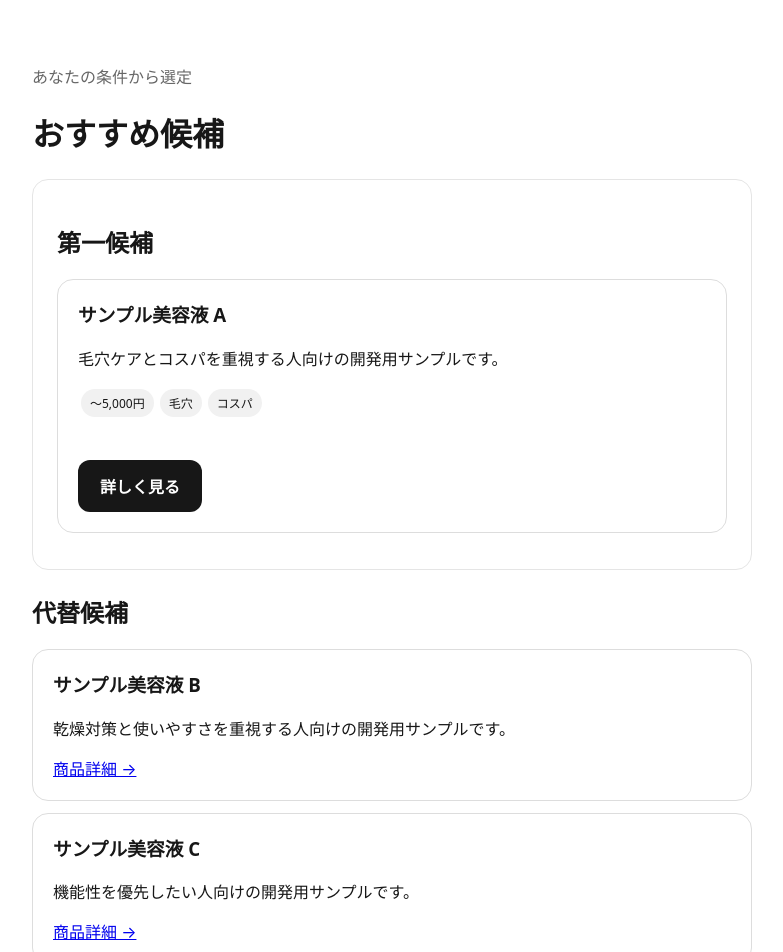
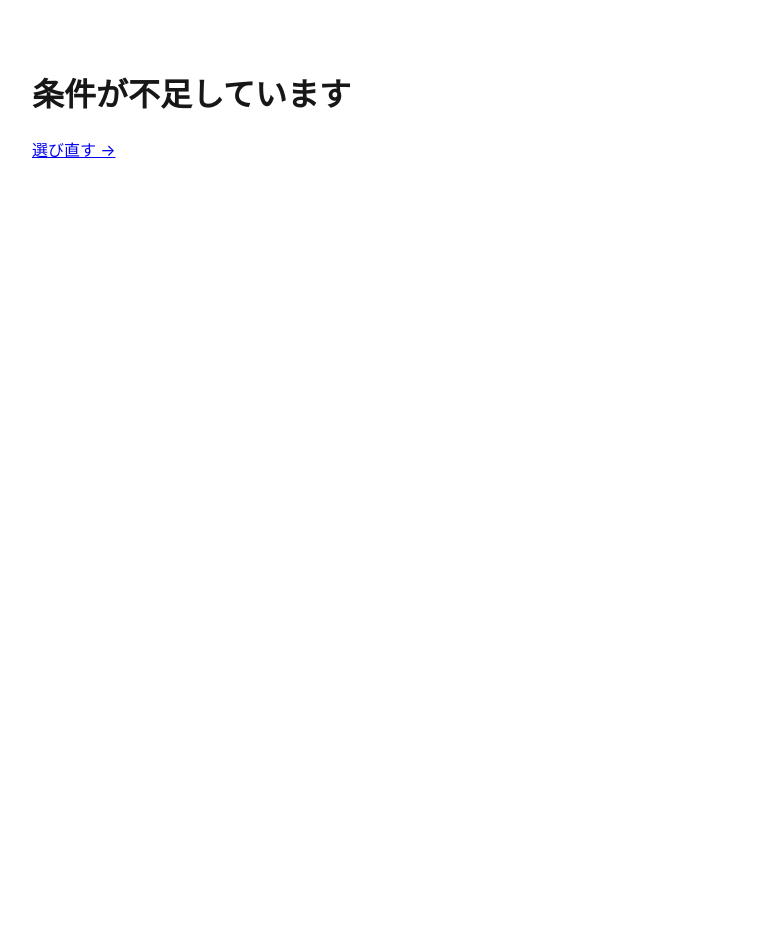
Before and after one commit to zmgt362-beep/biyoselect, a Next.js app: page /result in a window 1280 px wide. Shown: the top 952 px of the page, without its empty margins (248-1031 px from the left). After the commit the page ends 800 px from the top, so only its background shows below. Built offline with nearby package versions, Linux system fonts and the light colour scheme.

Commit message:
feat: use live Notion catalog for recommendations

```diff
--- a/app/result/page.tsx
+++ b/app/result/page.tsx
@@ -1,9 +1,30 @@
-'use client';
 import Link from 'next/link';
+import { getCatalog } from '@/lib/notion/catalog';
+import { rankProducts } from '@/lib/recommendation/score';
+import type { Budget, Concern, Priority } from '@/lib/recommendation/types';
 
-const products=[
- {id:'sample-a',name:'サンプル美容液 A',price:'〜5,000円',tags:['毛穴','コスパ'],reason:'毛穴ケアとコスパを重視する人向けの開発用サンプルです。'},
- {id:'sample-b',name:'サンプル美容液 B',price:'5,000〜10,000円',tags:['乾燥','使いやすさ'],reason:'乾燥対策と使いやすさを重視する人向けの開発用サンプルです。'},
- {id:'sample-c',name:'サンプル美容液 C',price:'〜2,000円',tags:['シミ・くすみ','効果・機能'],reason:'機能性を優先したい人向けの開発用サンプルです。'}
-];
-export default function Result(){return <main className="container result"><p className="muted">あなたの条件から選定</p><h1>おすすめ候補</h1><section className="card"><h2>第一候補</h2><div className="product"><h3>{products[0].name}</h3><p>{products[0].reason}</p><p><span className="tag">{products[0].price}</span>{products[0].tags.map(t=><span className="tag" key={t}>{t}</span>)}</p><Link className="cta" href={`/product/${products[0].id}`}>詳しく見る</Link></div></section><h2>代替候補</h2>{products.slice(1).map(p=><div className="product" key={p.id}><h3>{p.name}</h3><p>{p.reason}</p><Link href={`/product/${p.id}`}>商品詳細 →</Link></div>)}</main>}
+const labels: Record<string, string> = { pores: '毛穴', dryness: '乾燥', spots: 'シミ・くすみ', oiliness: '皮脂・テカリ', low: '〜5,000円', mid: '5,000〜10,000円', high: '10,000円〜', fit: '効果・機能', value: 'コスパ', ingredients: '成分' };
+
+export default async function ResultPage({ searchParams }: { searchParams: Promise<Record<string, string | string[] | undefined>> }) {
+  const params = await searchParams;
+  const concern = (Array.isArray(params.concern) ? params.concern[0] : params.concern) as Concern | undefined;
+  const budget = (Array.isArray(params.budget) ? params.budget[0] : params.budget) as Budget | undefined;
+  const priority = (Array.isArray(params.priority) ? params.priority[0] : params.priority) as Priority | undefined;
+  if (!concern || !budget || !priority) return <main className="container result"><h1>条件が不足しています</h1><Link href="/select">選び直す →</Link></main>;
+
+  const products = await getCatalog();
+  const ranked = rankProducts(products, { concern, budget, priority });
+  return <main className="container result">
+    <p className="muted">条件：{labels[concern]} / {labels[budget]} / {labels[priority]}</p>
+    <h1>おすすめ候補</h1>
+    <p className="muted">確認済みの商品だけを条件適合順に表示しています。</p>
+    {ranked.length === 0 ? <section className="card"><h2>現在、条件に合う確認済み商品がありません</h2><p>商品DBの確認が完了した商品が増えるまでお待ちください。</p></section> : <>
+      <section className="card"><h2>第一候補</h2><ProductCard score={ranked[0]} product={products.find(p => p.id === ranked[0].productId)!} primary /></section>
+      {ranked.slice(1).map(score => { const product = products.find(p => p.id === score.productId); return product ? <ProductCard key={product.id} score={score} product={product} /> : null; })}
+    </>}
+  </main>;
+}
+
+function ProductCard({ score, product, primary = false }: any) {
+  return <div className="product"><h2>{product.name}</h2><p>{product.brand} / {product.priceYen ? `${product.priceYen.toLocaleString()}円` : '価格不明'}</p><p>{score.reasons.join('・')}</p>{primary && <span className="tag">スコア {score.score}</span>}<p><Link className={primary ? 'cta' : ''} href={`/product/${product.id}`}>商品詳細 →</Link></p></div>;
+}
```
